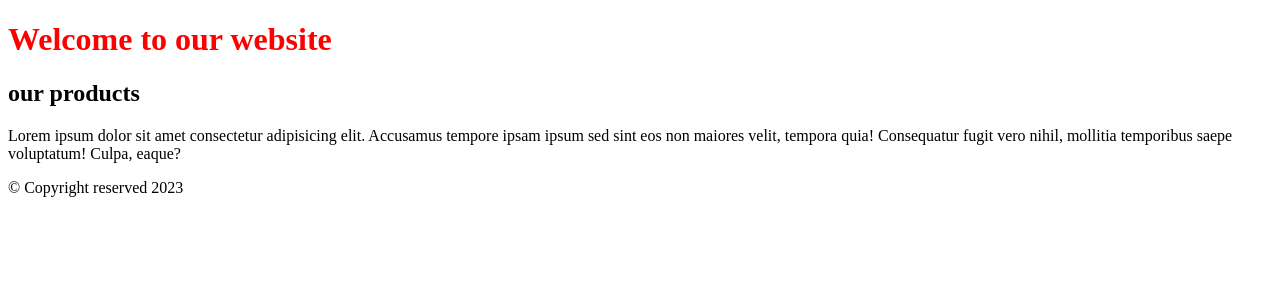
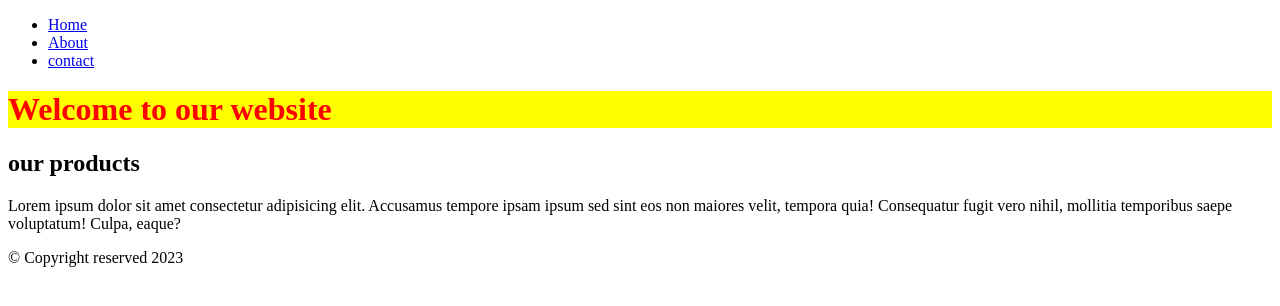
Before and after one commit to Mishka525/Onlinestore, a plain HTML site: page index.html in a window 1280 px wide. Drawn offline with Linux system fonts and the light colour scheme.

Commit message:
added any.txt main.css updated

```diff
--- a/index.html
+++ b/index.html
@@ -9,6 +9,13 @@
 </head>
 <body>
     <header>
+        <nav>
+            <ul>
+                <li><a href="#">Home</a></li>
+                <li><a href="#">About</a></li>
+                <li><a href="#">contact</a></li>
+            </ul>
+        </nav>
         <h1>Welcome to our website</h1>
     </header>
     <main>
--- a/main.css
+++ b/main.css
@@ -1,3 +1,4 @@
 h1{
     color: red;
+    background-color:yellow;
 }
```
Also changed, not shown: any.txt (added).
